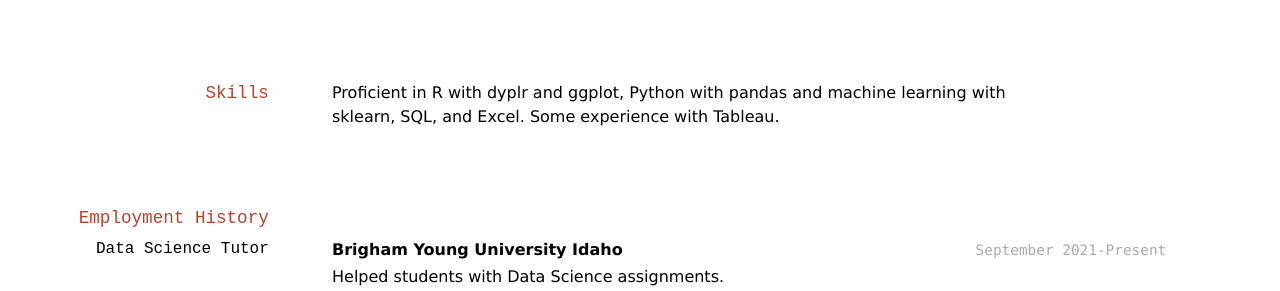
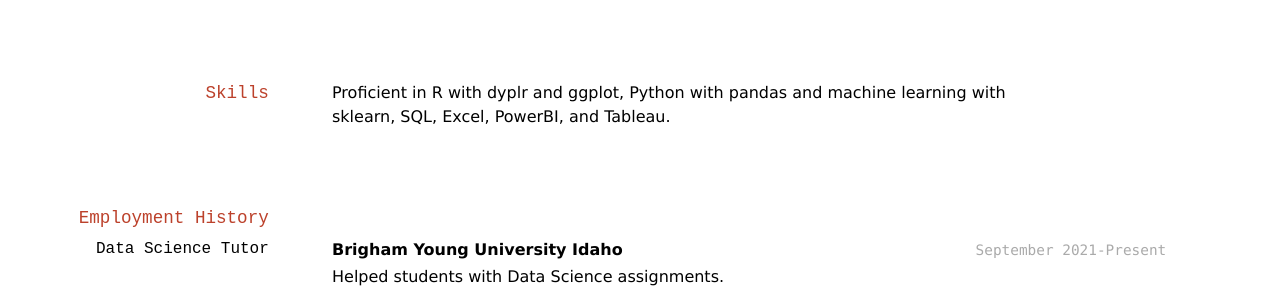
Before and after one commit to LHerrmeyer/herrmeyer_logan_resume, a Jekyll site: the page built from docs/index.md, in a window 1280 px wide. Shown: the part 252-543 px from the top of the page. Built offline with Jekyll 4.4.1, drawn with Linux system fonts in a browser that asks for light colours.

Commit message:
Update index.md

```diff
--- a/docs/index.md
+++ b/docs/index.md
@@ -23,7 +23,7 @@ __Brigham Young University Idaho__, Rexburg, ID
 
 ## Skills
 
-Proficient in R with dyplr and ggplot, Python with pandas and machine learning with sklearn, SQL, and Excel. Some experience with Tableau.
+Proficient in R with dyplr and ggplot, Python with pandas and machine learning with sklearn, SQL, Excel, PowerBI, and Tableau.
 
 ## Employment History
 
```
